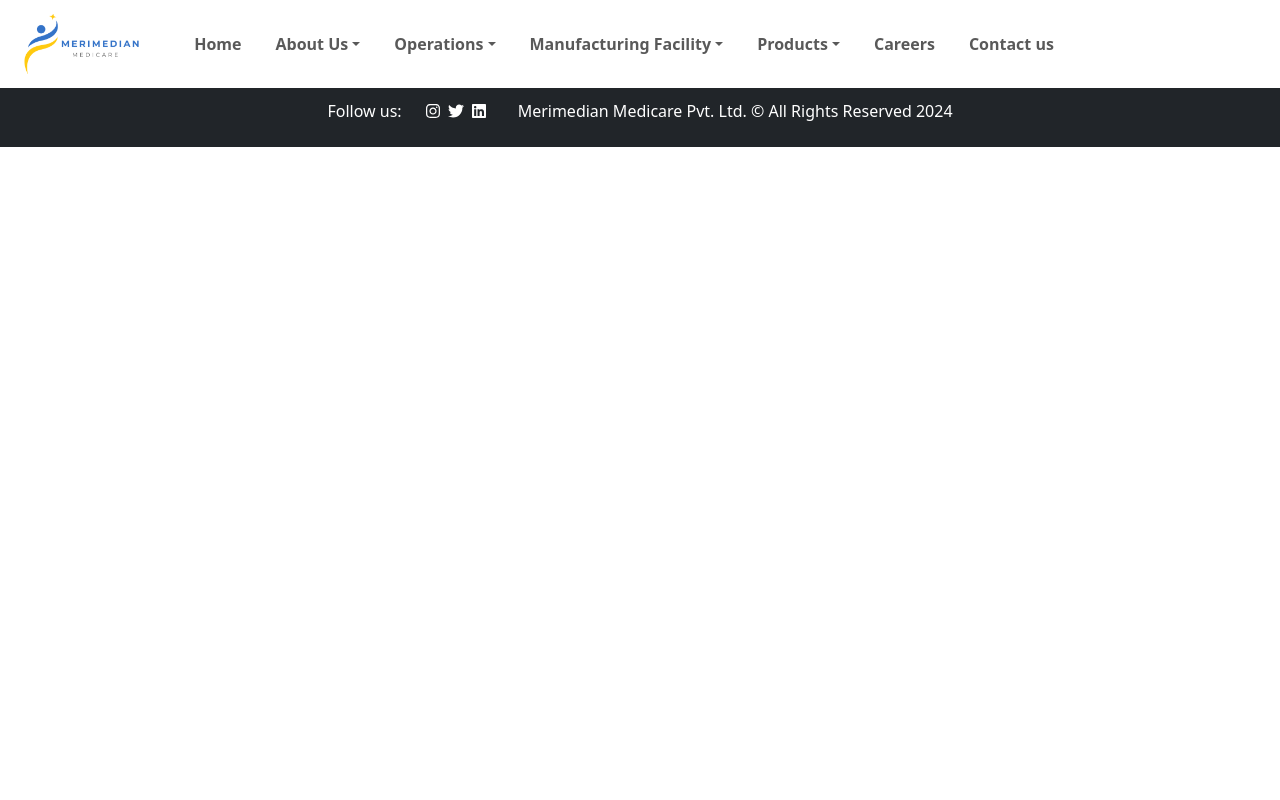
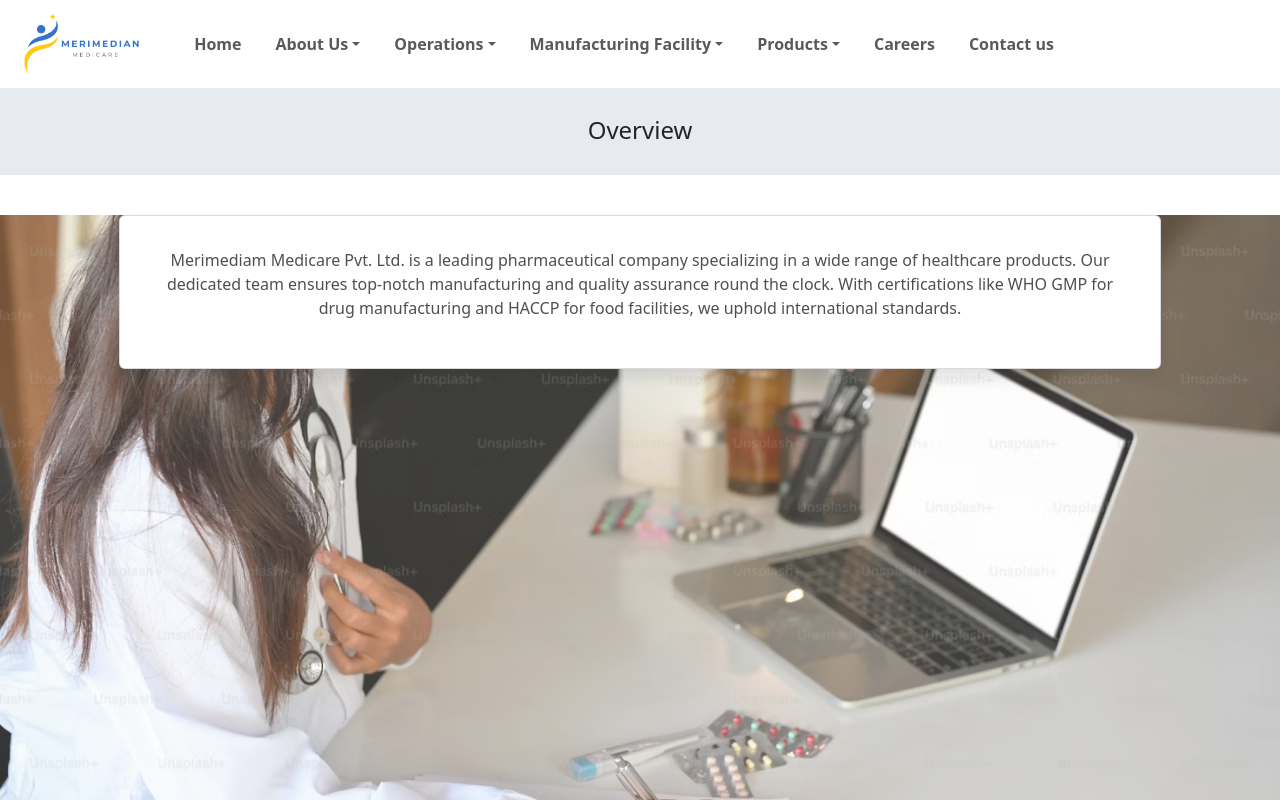
Before and after one commit to AtharvMirajkar/test-merimedian, a React (Vite) app: page /About/Overview in a window 1280 px wide. Shown: the top 800 px of the page. Built offline with nearby package versions, Linux system fonts and the light colour scheme.

Commit message:
add overview component

```diff
--- a/src/App.jsx
+++ b/src/App.jsx
@@ -9,6 +9,7 @@
 import Products from "./Pages/Products";
 import Career from "./Pages/Career";
 import Clients from "./components/Clients";
+import Overview from "./components/Overview";
 
 const App = () => {
   return (
@@ -29,6 +30,7 @@
           ></Route>
 
           <Route path="/Manufacturing/Clients" element={<Clients />} />
+          <Route path="/About/Overview" element={<Overview />} />
         </Routes>
 
         <Footer />
--- a/src/Styles/Header.css
+++ b/src/Styles/Header.css
@@ -9,7 +9,7 @@
 }
 
 /* .max-navbar-height {
-  max-height: 80px;
+  max-height: 70px;
   background-color: #ffffff;
 } */
 
--- a/src/Styles/Title.css
+++ b/src/Styles/Title.css
@@ -4,6 +4,7 @@
   align-items: center;
   font-size: 24px;
   height: 90px;
+  margin-top: 10px;
   margin-bottom: 40px;
   text-align: center;
   background-color: #e7eaf0;
--- /dev/null
+++ b/src/components/Overview.jsx
@@ -0,0 +1,41 @@
+import React from "react";
+import Title from "./Title";
+import careerImage from "../assets/career-image.avif";
+
+const Overview = () => {
+  return (
+    <>
+      <Title text="Overview"></Title>
+      <div
+        className="container"
+        style={{
+          backgroundImage: `url(${careerImage})`,
+          backgroundSize: "cover",
+          backgroundPosition: "center",
+          maxWidth: "100vw",
+          minHeight: "100vh",
+          opacity: "0.8",
+        }}
+      >
+        <div className="row">
+          <div className="col-md-10 offset-md-1">
+            <div className="card shadow p-3 mb-5 bg-white rounded">
+              <div className="card-body">
+                <p className="text-center">
+                  Merimediam Medicare Pvt. Ltd. is a leading pharmaceutical
+                  company specializing in a wide range of healthcare products.
+                  Our dedicated team ensures top-notch manufacturing and quality
+                  assurance round the clock. With certifications like WHO GMP
+                  for drug manufacturing and HACCP for food facilities, we
+                  uphold international standards.
+                </p>
+              </div>
+            </div>
+          </div>
+        </div>
+      </div>
+    </>
+  );
+};
+
+export default Overview;
```
